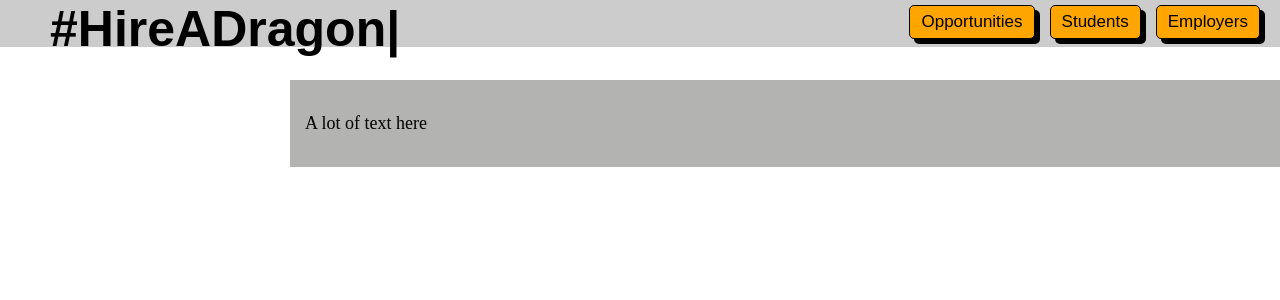
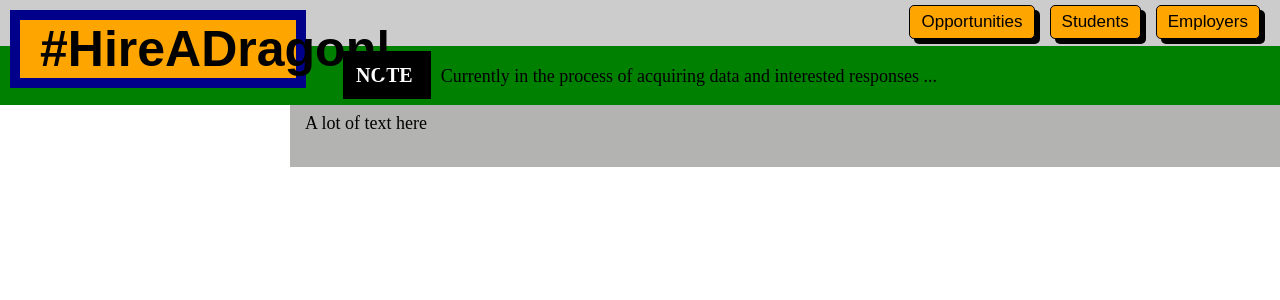
Before and after one commit to differentsyntax/HireADragon, a React (Create React App) app: page /students in a window 1280 px wide. Shown: the top 300 px of the page. Built offline with nearby package versions, Linux system fonts and the light colour scheme.

Commit message:
Homepage Complete

```diff
--- a/src/App.css
+++ b/src/App.css
@@ -10,23 +10,27 @@ h1 {
 
 #header-left{
   color: maroon;
-  border: 5px dotted green;
 }
 
 #header-right{
   color: green;
-  border: 5px dotted pink;
 }
 
-#textDragon {
+.textDragon {
+  font-family: fantasy;
   position: absolute;
   visibility: visible;
-  left: 50px;
-  top: 0;
+  top: 10px;
+  left: 10px;
   z-index: 200;
-  font-family: fantasy;
   font-size: 50px;
   font-weight: bold;
+  width: 20%;
+  float: left;
+  padding-left: 20px;
+  border: 10px solid #00008B;
+  background-color:orange;
+  color: black;
 }
 
 h3, h4 {
@@ -46,6 +50,8 @@ nav ul {
   list-style-type: none;
   margin: 0;
   padding: 5px;
+  width: 30%;
+  float: right;
 }
 
 nav button {
@@ -113,6 +119,11 @@ a {
   font-weight: 400;
 }
 
+#info-left p {
+  background-color:rgba(0, 0, 0, 0.2);
+  padding: 10px;
+}
+
 #info-right {
   display: inline-block;
   float: right;
@@ -122,6 +133,11 @@ a {
   text-align: center;
   font-family: 'Courier New', Courier, monospace;
   font-weight: 400;
+}
+
+#info-right p {
+  background-color:rgba(0, 0, 0, 0.2);
+  padding: 10px;
 }
 
 #info-left button {
@@ -188,3 +204,22 @@ a {
 #info-right a:hover {
   color: white;
 }
+
+#status {
+  text-align: center;
+  position: fixed;
+  font-size: 18px;
+  top: 46px;
+  width: 100%;
+  background-color: green;
+  overflow: hidden;
+}
+
+#note {
+  background-color: black;
+  color: white;
+  font-size: 20px;
+  font-weight: bold;
+  margin-right: 10px;
+  padding: 13px;
+}
--- a/src/App.js
+++ b/src/App.js
@@ -28,6 +28,12 @@ class App extends Component {
           </div>
         </div>
       </Router>
+      <div id = "status">
+        <p>
+          <span id = "note" > NOTE </span>
+          Currently in the process of acquiring data and interested responses ...
+        </p>
+      </div>
       </>
     )
   }
--- a/src/pages/Employers.js
+++ b/src/pages/Employers.js
@@ -3,7 +3,7 @@ import Typist from 'react-typist'
 
 const Employers = () => (
 	<>
-	<div id = "textDragon">
+	<div class = "textDragon">
 		<Typist startDelay={500} >#HireADragon</Typist>
 	</div>
 	<h1>  </h1>
--- a/src/pages/Opportunities.js
+++ b/src/pages/Opportunities.js
@@ -5,22 +5,25 @@ import { Link } from 'react-router-dom'
 
 const Opportunities = () => (
 	<>
-	<div id = "textDragon">
+	<div class = "textDragon">
 		<Typist avgTypingSpeed={15000} startDelay={500}>
 			<a href="/" >#HireADragon</a>
 		</Typist>
 	</div>
 
 	<div id = "info-left">
-		<Anime opacity={[0, 1]} translateY={'1em'} delay={(e, i) => i * 1500}>
+		<Anime opacity={[0, 1]} translateY={'1em'} delay={(e, i) => i * 750}>
 			<h1 id = "header-left"> Drexel student looking for a co-op or internship? </h1>
 			<p>
 				The website aims to connect Drexel students who have recently lost their co-ops/internships
 				and are currently looking for productive projects as summer opportunities with the companies
 				looking to hire the best in Philadelphia!
 			</p>
+			<p>
+				Register to have your resume and info sent to companies hiring in the Greater Philadelphia Area and across the country!!
+			</p>
 			<button>
-				<Link to="/students">Register!</Link>
+				<Link to="/students">I'm in!</Link>
 			</button>
 			</Anime>
 		<img src={require('../assets/img/philadelphia.png')} alt = "Philly Skyline"/>
--- a/src/pages/Students.js
+++ b/src/pages/Students.js
@@ -3,7 +3,7 @@ import Typist from 'react-typist'
 
 const Students = () => (
 	<>
-	<div id = "textDragon">
+	<div class = "textDragon">
 		<Typist avgTypingSpeed={15000} startDelay={500} >#HireADragon</Typist>
 	</div>
 	<h1>  </h1>
```
